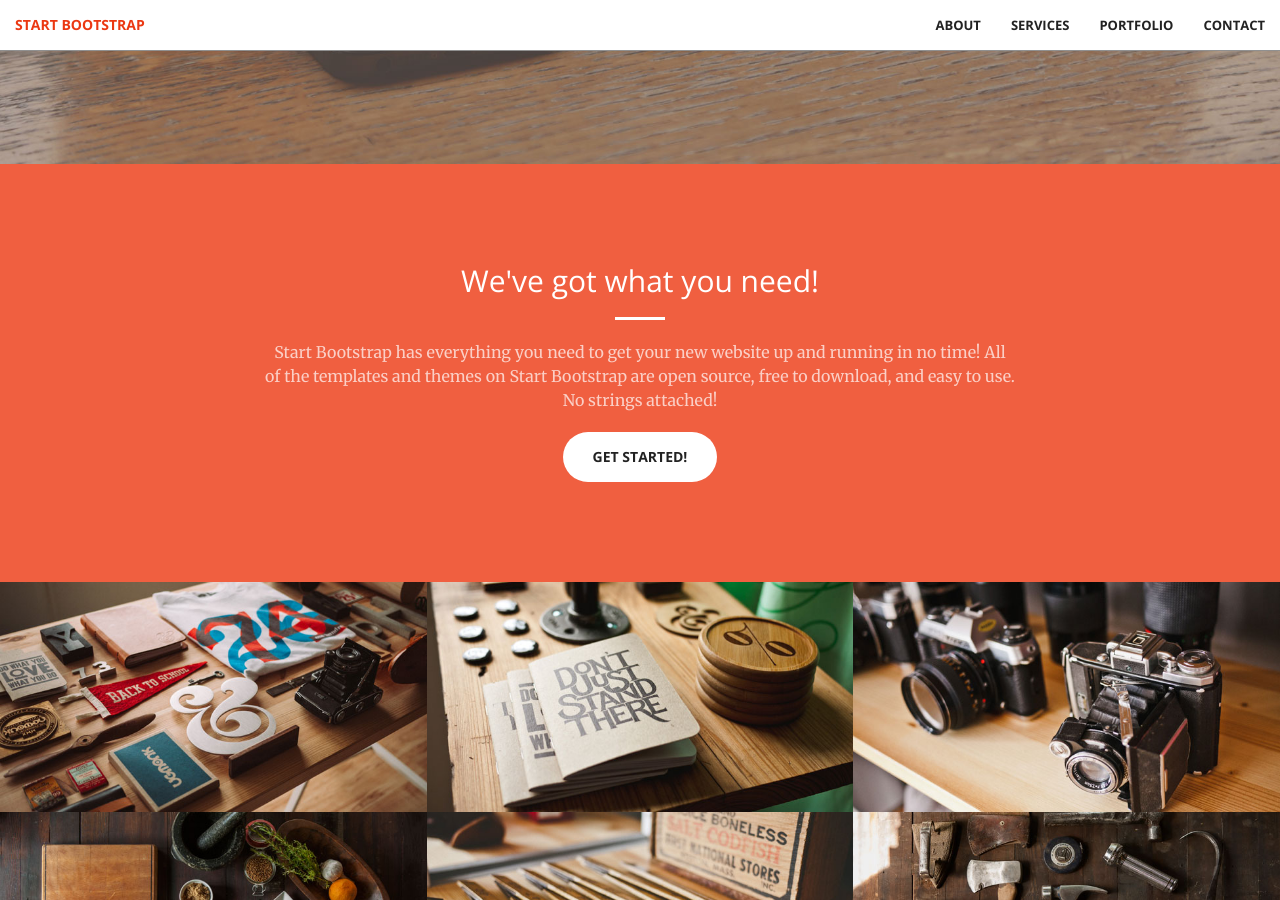
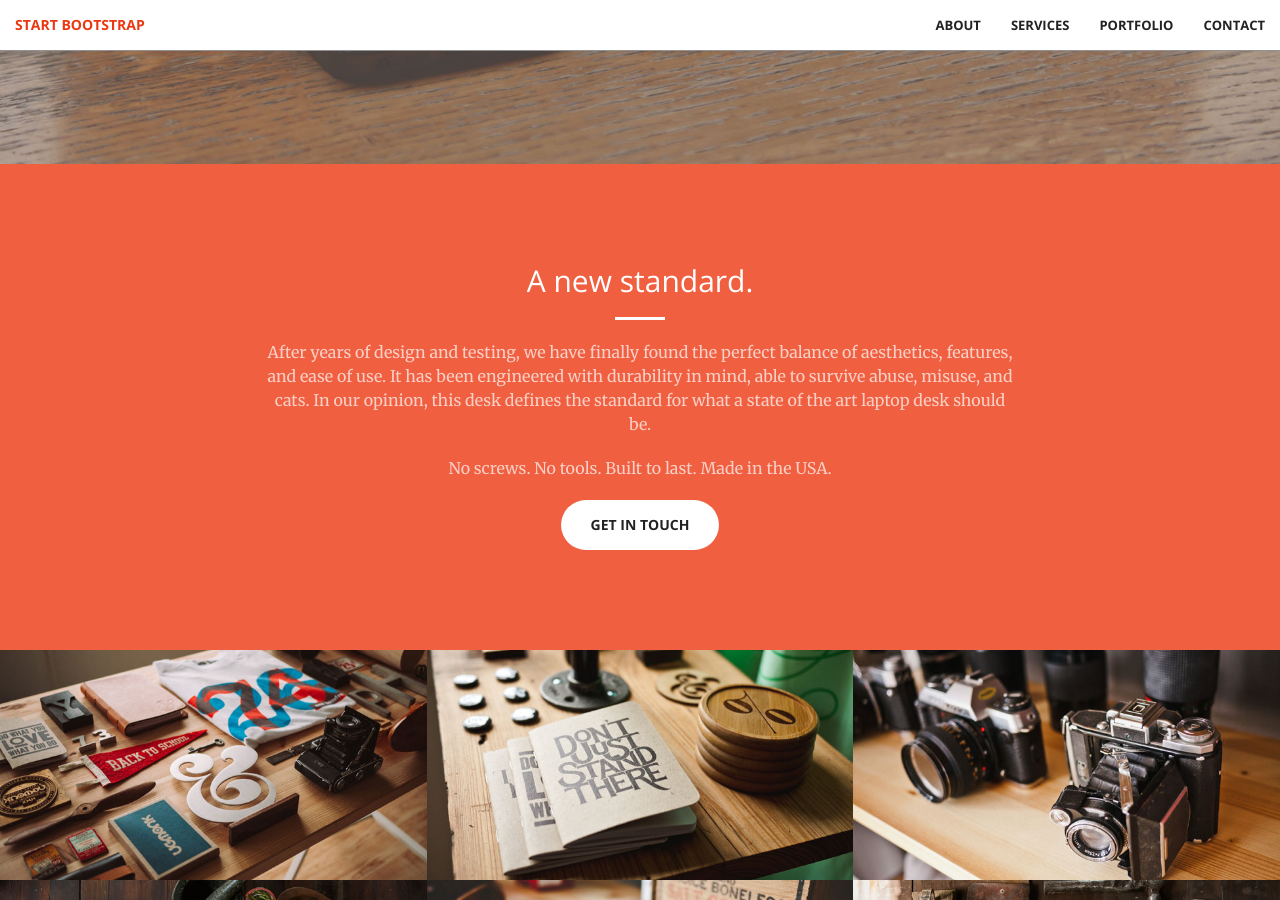
Before and after one commit to rothrockfurniture/rothrockfurniture.github.io, a Jekyll site: the page built from index.html, in a window 1280 px wide and 900 px high, scrolled down 736 px. Built offline with Jekyll 4.4.1, drawn with Linux system fonts in a browser that asks for light colours.

Commit message:
Update call-to-action.html

```diff
--- a/_includes/call-to-action.html
+++ b/_includes/call-to-action.html
@@ -2,10 +2,11 @@
     <div class="container">
         <div class="row">
             <div class="col-lg-8 col-lg-offset-2 text-center">
-                <h2 class="section-heading">We've got what you need!</h2>
+                <h2 class="section-heading">A new standard.</h2>
                 <hr class="light">
-                <p class="text-faded">Start Bootstrap has everything you need to get your new website up and running in no time! All of the templates and themes on Start Bootstrap are open source, free to download, and easy to use. No strings attached!</p>
-                <a href="#" class="btn btn-default btn-xl">Get Started!</a>
+                <p class="text-faded">After years of design and testing, we have finally found the perfect balance of aesthetics, features, and ease of use. It has been engineered with durability in mind, able to survive abuse, misuse, and cats. In our opinion, this desk defines the standard for what a state of the art laptop desk should be.</p>
+                <p class="text-faded">No screws. No tools. Built to last. Made in the USA.</p>
+                <a href="#" class="btn btn-default btn-xl">Get in touch</a>
             </div>
         </div>
     </div>
```
